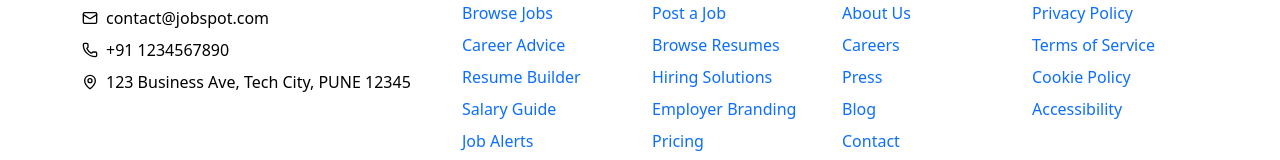
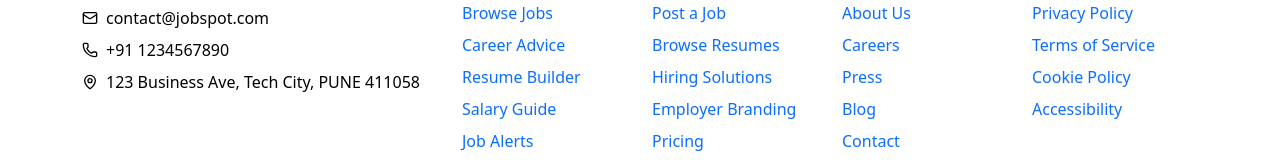
Before and after one commit to PRANAVSURWASE/online-job-portal, a React (Vite) app in the folder frontend/: page / in a window 1280 px wide. Shown: the part 1415-1575 px from the top of the page. Built offline with nearby package versions, Linux system fonts and the light colour scheme.

Commit message:
Update address in Footer component

```diff
--- a/frontend/src/Footer.jsx
+++ b/frontend/src/Footer.jsx
@@ -26,7 +26,7 @@ const Footer = () => {
               </div>
               <div className="d-flex align-items-center">
                 <MapPin size={16} className="me-2" />
-                <span>123 Business Ave, Tech City, PUNE 12345</span>
+                <span>123 Business Ave, Tech City, PUNE 411058</span>
               </div>
             </div>
 
```
